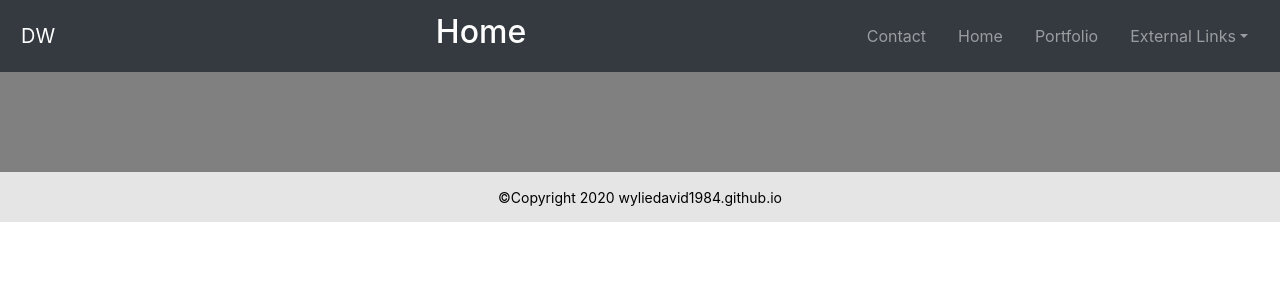
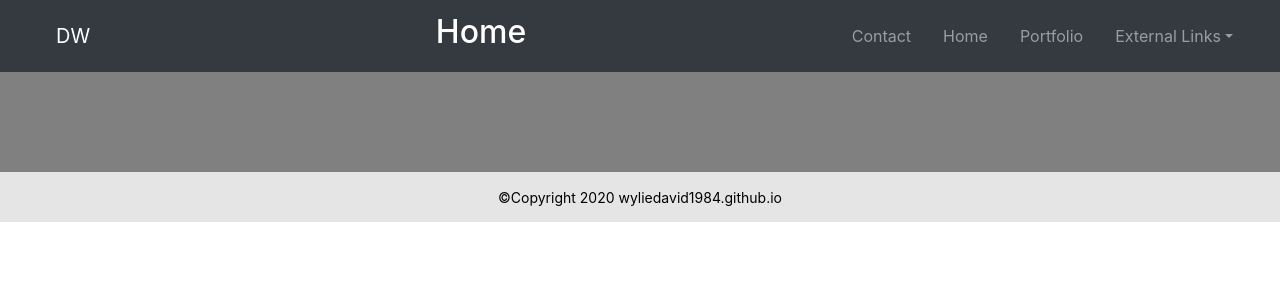
Before and after one commit to wyliedavid1984/reactPortfolio, a React (Create React App) app: page / in a window 1280 px wide. Shown: the top 300 px of the page. Built offline with nearby package versions, Linux system fonts and the light colour scheme.

Commit message:
delete div and extra space at end

```diff
--- a/src/components/Navbar/index.js
+++ b/src/components/Navbar/index.js
@@ -10,11 +10,10 @@ import Col from "react-bootstrap/Col"
 function NavigationBar() {
 
   return (
-    <Row style={{marginright:"0px", marginleft:"0px"}}>
       <Navbar bg="dark" expand="lg" variant="dark" style=
-      {{justifyContent:"space-between", width:"100%"}} className="extend">
+      {{justifyContent:"space-between"}} className="extend">
         <Col style={{marginLeft:"5px"}}>
-        <Navbar.Brand href="#home">
+        <Navbar.Brand href="#home" style={{marginLeft:"20px"}}>
           <Link className="navbar-brand" to="/reactPortfolio">DW</Link>
         </Navbar.Brand>
         </Col>
@@ -44,7 +43,6 @@ function NavigationBar() {
           </Navbar.Collapse>
           </Col>
       </Navbar>
-    </Row>
   );
 }
 
```
Also changed, not shown: 2 other files (tests, documents, lock files or other folders).
